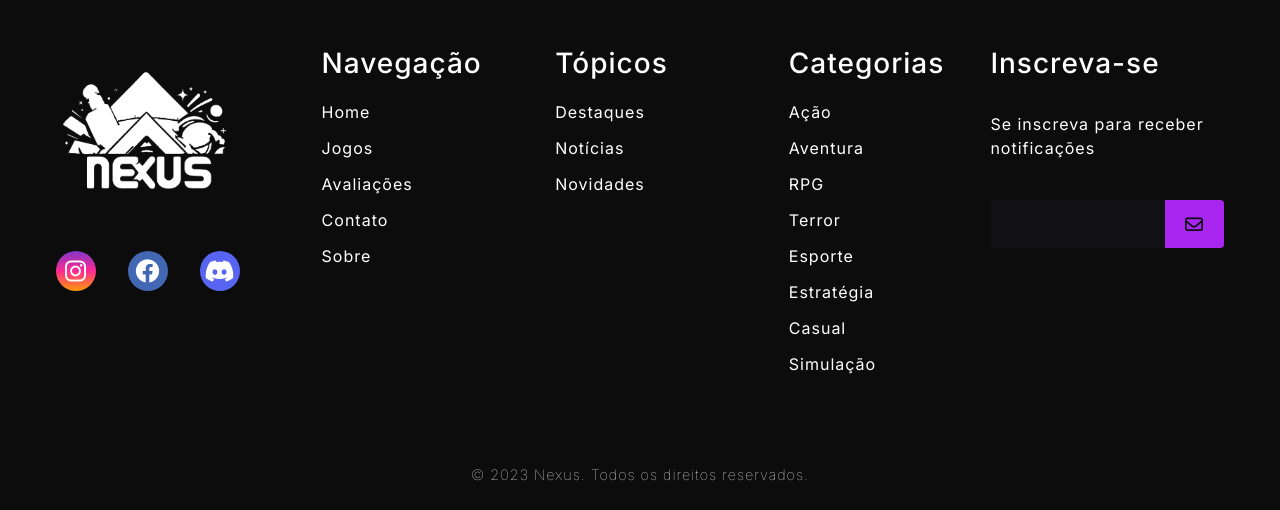
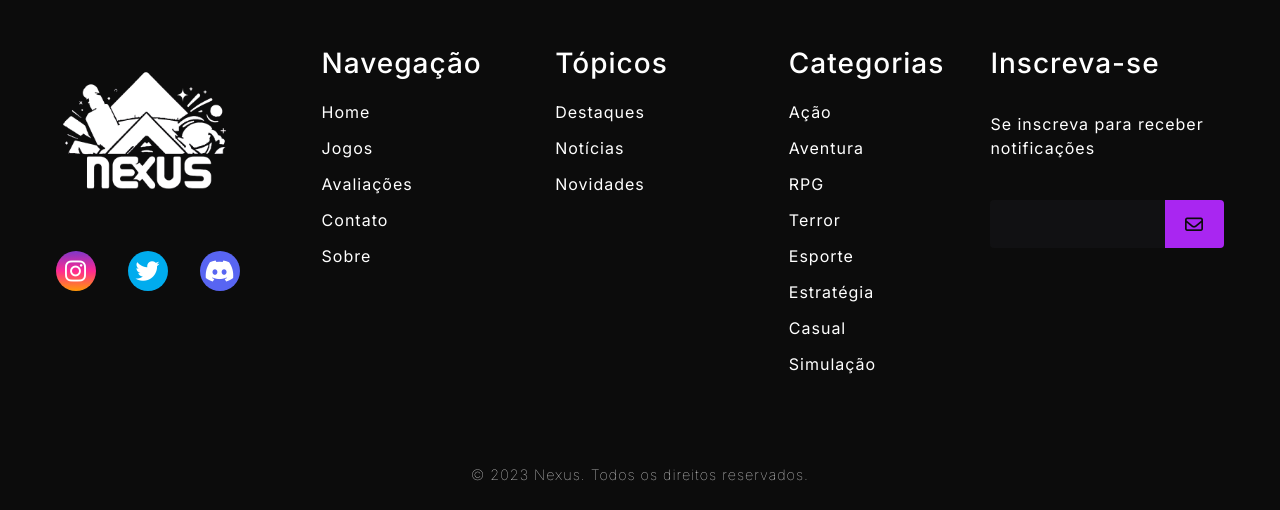
Before and after one commit to FelipeFLX/Nexus, a PHP site: page /sobre.php in a window 1280 px wide. Shown: the part 2943-3453 px from the top of the page. Run offline with PHP 8.4, Linux system fonts and the light colour scheme.

Commit message:
sla fiz muitas coisas

```diff
--- a/Componentes/header-adm.php
+++ b/Componentes/header-adm.php
@@ -2,7 +2,7 @@
   <div class="container">
     <div class="d-flex flex-wrap align-items-center justify-content-center justify-content-lg-start">
       <a href="../index.php" class="d-flex align-items-center mb-2 mb-lg-0 link-body-emphasis text-decoration-none">
-        <img src="./../../IMAGENS/Logo Nexus Icone.png" width="auto" height="50" class="d-inline-block align-top" alt="">
+        <img src="./../../IMAGENS/Logo/Logo Nexus Icone.png" width="auto" height="50" class="d-inline-block align-top" alt="">
       </a>
       <div class="nav col-12 col-lg-auto me-lg-auto mb-2 justify-content-center mb-md-0 ms-3 fw-bold">
       </div>
@@ -10,7 +10,7 @@
       <div class="dropdown text-end">
         <a href="#" class="text-white d-block link-body-emphasis text-decoration-none dropdown-toggle"
           data-bs-toggle="dropdown" aria-expanded="false">
-          <img src="./../../IMAGENS/User.png" alt="mdo" width="32" height="32" class="rounded-circle">
+          <img src="./../../IMAGENS/Logo/User.png" alt="mdo" width="32" height="32" class="rounded-circle">
         </a>
         <ul class="dropdown-menu text-small">
           <li><a class="dropdown-item" href="#">Perfil</a></li>
--- a/Componentes/rodape.php
+++ b/Componentes/rodape.php
@@ -19,8 +19,8 @@
                     <a href="#" class="footer-link" id="instagram">
                         <i class="fa-brands fa-instagram"></i>
                     </a>
-                    <a href="#" class="footer-link" id="facebook">
-                        <i class="fa-brands fa-facebook"></i>
+                    <a href="#" class="footer-link" id="twitter">
+                        <i class="fa-brands fa-twitter"></i>
                     </a>
                     <a href="#" class="footer-link" id="discord">
                         <i class="fa-brands fa-discord"></i>
--- a/css/rodape.css
+++ b/css/rodape.css
@@ -58,8 +58,8 @@ footer{
     background: linear-gradient(#7f37c9, #ff2992, #ff9807);
 }
 
-#facebook{
-    background-color: #4267b3;
+#twitter{
+    background-color: #00acee;
 }
 
 #discord{
--- a/css/style.css
+++ b/css/style.css
@@ -1,6 +1,13 @@
 body{
     background-color: #111113 !important;
 }
+
+.container-all{
+    align-items: center;
+    width: auto;
+    height: auto;
+}
+
 .titulo{
     color: white;
     font-size: 160%;
--- a/index.php
+++ b/index.php
@@ -6,12 +6,14 @@
     <link href="https://cdn.jsdelivr.net/npm/bootstrap@5.3.2/dist/css/bootstrap.min.css" rel="stylesheet" integrity="sha384-T3c6CoIi6uLrA9TneNEoa7RxnatzjcDSCmG1MXxSR1GAsXEV/Dwwykc2MPK8M2HN" crossorigin="anonymous">
     <script src="https://cdn.jsdelivr.net/npm/bootstrap@5.3.2/dist/js/bootstrap.bundle.min.js" integrity="sha384-C6RzsynM9kWDrMNeT87bh95OGNyZPhcTNXj1NW7RuBCsyN/o0jlpcV8Qyq46cDfL" crossorigin="anonymous"></script>
     <link rel="stylesheet" type="text/css" href="css/style.css">
+    <script src="Script JS/script.js"></script>
     <title>Nexus</title>
 </head>
 <body>
     <?php
     include 'Componentes/cabecalho.php';
     ?>
+    <div class="container-all">
         <div class="navbar2">
             <div class="pesquisar">
                 <div class="input-group">
@@ -104,6 +106,7 @@
                 <p class="t-trailer">LORDS OF THE FALLEN - Official Launch Trailer | Out October 13th on PC, PS5 & Xbox Series X|S</p>
             </div>
         </div>
+    </div>
     <?php
     include 'Componentes/rodape.php';
     ?>
--- a/login.php
+++ b/login.php
@@ -3,8 +3,6 @@
 <head>
     <meta charset="UTF-8">
     <meta name="viewport" content="width=device-width, initial-scale=1.0">
-    <link href="https://cdn.jsdelivr.net/npm/bootstrap@5.3.2/dist/css/bootstrap.min.css" rel="stylesheet" integrity="sha384-T3c6CoIi6uLrA9TneNEoa7RxnatzjcDSCmG1MXxSR1GAsXEV/Dwwykc2MPK8M2HN" crossorigin="anonymous">
-    <script src="https://cdn.jsdelivr.net/npm/bootstrap@5.3.2/dist/js/bootstrap.bundle.min.js" integrity="sha384-C6RzsynM9kWDrMNeT87bh95OGNyZPhcTNXj1NW7RuBCsyN/o0jlpcV8Qyq46cDfL" crossorigin="anonymous"></script>
     <link rel="stylesheet" type="text/css" href="./css/login.css">
     <title>Nexus</title>
 </head>
```
Also changed, not shown: IMAGENS/Banners/Ban-AlanWake.png (added), IMAGENS/Banners/Ban-FallGuys.jpg (added), IMAGENS/Banners/Ban-Hogwarts.png (added), IMAGENS/Banners/Ban-Rocket.png (added), IMAGENS/Banners/Ban-Valorant.png (added), IMAGENS/Logo/Indisponivel.png (added), IMAGENS/Logo/astronauta.png (added). Lines whose indentation alone changed are shown as unchanged.
